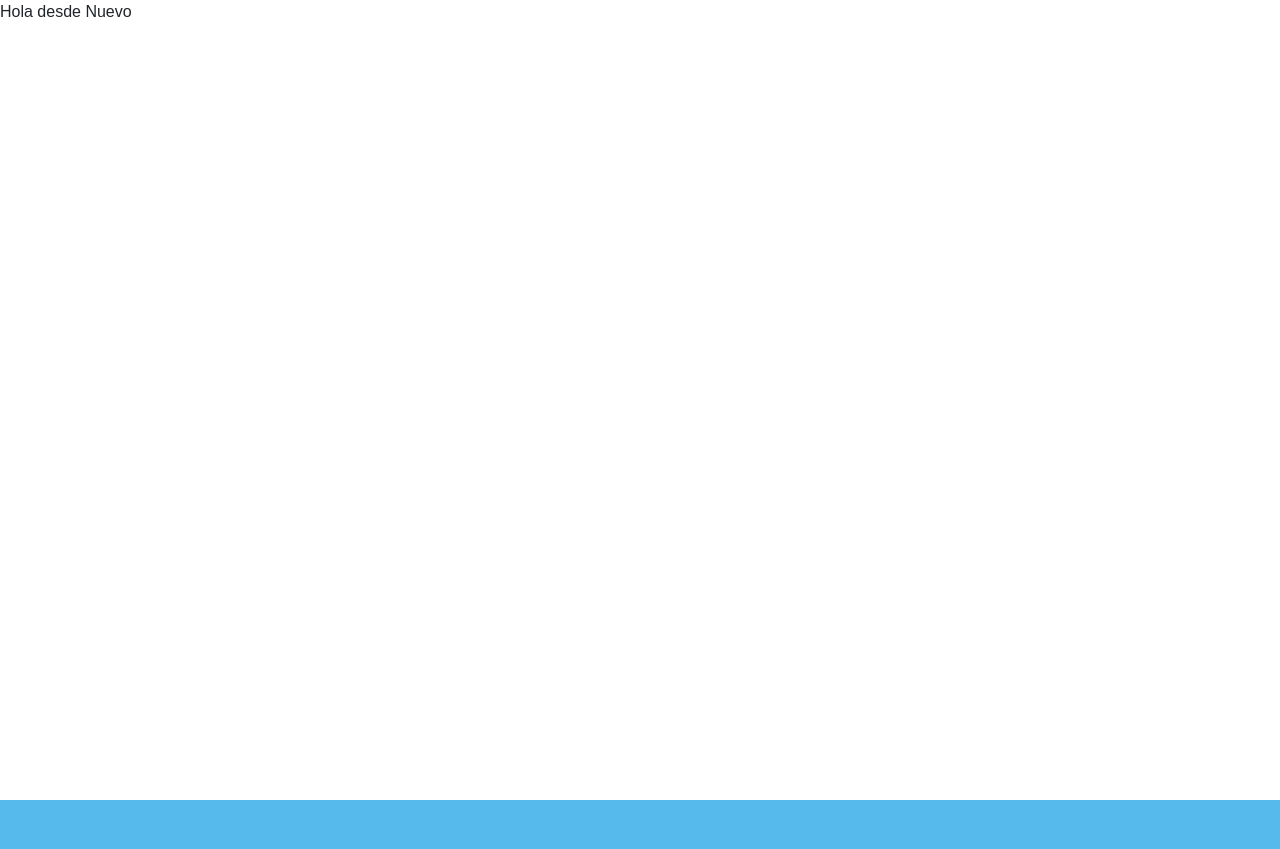
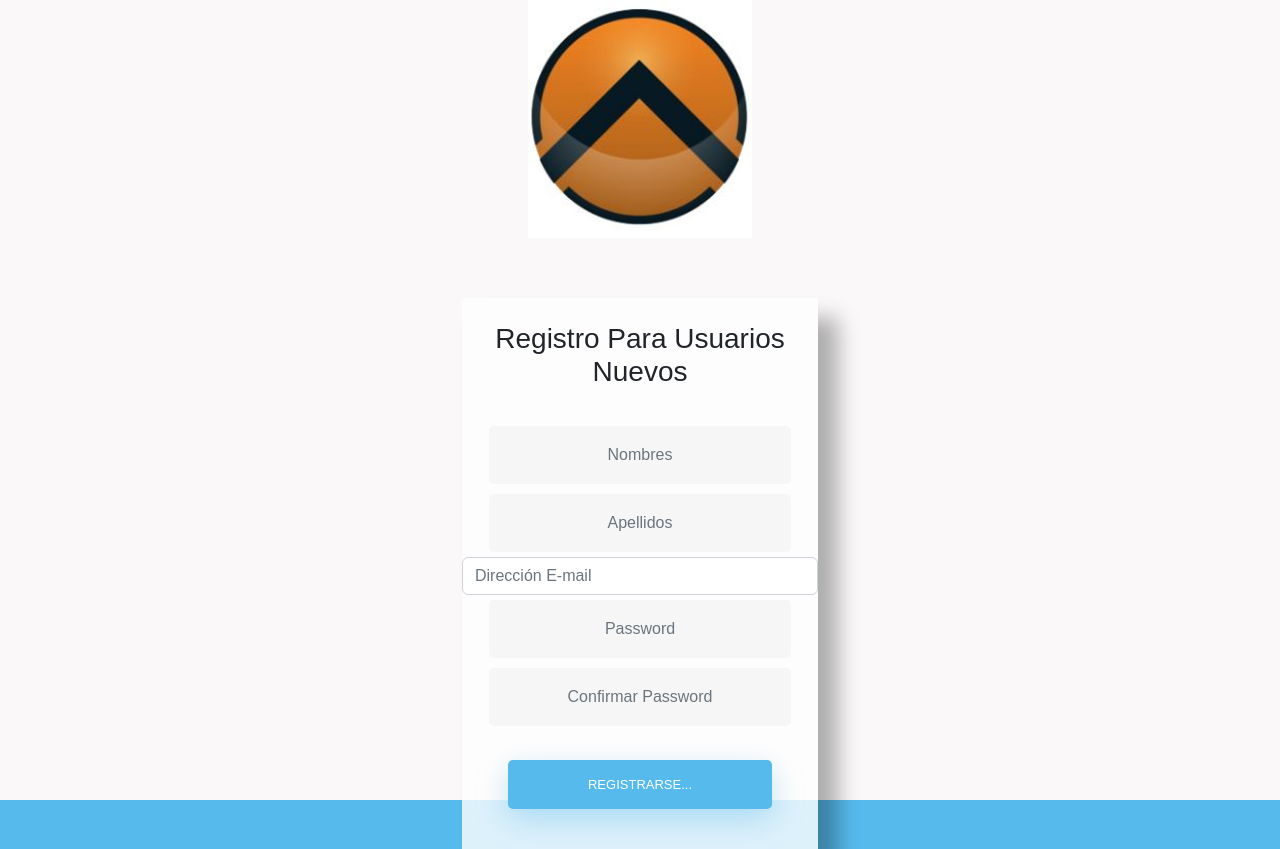
Before and after one commit to wasandov/Aspis_login_3, a React (Create React App) app: page /Nuevo in a window 1280 px wide. Before the commit the page ends 800 px from the top, so only its background shows below. Built offline with nearby package versions, Linux system fonts and the light colour scheme; no server answers.

Commit message:
3
Se adiciona Registro de usuario nuevo, y recordatorio de Password

```diff
--- /dev/null
+++ b/src/assetss/css/Nuevo.css
@@ -0,0 +1,19 @@
+body{
+    background-color: #faf8f8;
+    justify-content: center;
+
+}
+.centered-form{
+	margin-top: 60px;
+}
+
+.centered-form .panel{
+	background: rgba(255, 255, 255, 0.8);
+	box-shadow: rgba(0, 0, 0, 0.3) 20px 20px 20px;
+}
+.row{
+    justify-content: center;
+}
+#icon {
+    width:20%;
+}
--- a/src/components/Login.jsx
+++ b/src/components/Login.jsx
@@ -65,8 +65,11 @@ class Login extends React.Component{
                 errorMsg: error.response.data.message
             })
         })
+    }
 
-
+    manejadorBotonNewUSer=()=>{
+        console.log("Enviado Nuevo usuario")
+        this.props.history.push("/Nuevo");
     }
 
     render(){
--- a/src/components/Nuevo.jsx
+++ b/src/components/Nuevo.jsx
@@ -1,13 +1,94 @@
 import React from "react";
+import '../assetss/css/Nuevo.css';
+import logo from '../assetss/img/logo.JPG';
+import {apiurl} from '../services/apirest.js';
+import axios from "axios";
 
 //Heredar la clase components
 class Nuevo extends React.Component{
 
+    componentDidMount(){
+        const urlpruebas="https://api.solodata.es";
+        let PacienteId=this.props.match.params.id;
+        let url = urlpruebas + "/pacientes?id=" + PacienteId;             //Ruta donde se van a alterar los datos
+        axios.get(url)
+        .then(response =>{
+            this.setState({
+                form:{
+                    nombre : response.data[0].Nombre,
+                    direccion : response.data[0].Direccion,
+                    dni : response.data[0].DNI,
+                    correo : response.data[0].Correo,
+                    codigoPostal : response.data[0].CodigoPostal,
+                    genero : response.data[0].Genero,
+                    telefono : response.data[0].Telefono,
+                    fechaNacimiento : response.data[0].FechaNacimiento,
+                    token : localStorage.getItem("token"),
+                    pacienteId: response.data[0].PacienteId
+                }
+            })
+            console.log(response)
+        });
+
+    }
+
     render(){
         return(
-            <div>
-                Hola desde Nuevo
-            </div>
+            <React.Fragment>
+                <div className="container">
+                    <center>
+                    <img className="icono" src={logo} width="1px" id="icon" alt="Icono Aspis" />
+                        <div className="row centered-form"  >
+                        <div className="col-xs-12 col-sm-8 col-md-4 col-sm-offset-2 col-md-offset-4" flex-justify-content= "center">
+                            <div className="panel panel-default">
+                                <div className="panel-heading">
+                                    <br></br>
+                                        <h3 className="panel-title">Registro Para Usuarios Nuevos </h3>
+                                        <br></br>
+                                        </div>
+                                        <div className="panel-body">
+                                        <form role="form">
+                                            <div className="row">
+                                                <div className="col-xs-6 col-sm-6 col-md-6 col-lg-12">
+                                                    <div className="form-group">
+                                                        <input type="text" name="nombre" id="first_name" className="form-control input-sm" placeholder="Nombres" />
+                                                    </div>
+                                                </div>
+                                                <div className="col-xs-6 col-sm-6 col-md-6 col-lg-12">
+                                                    <div className="form-group">
+                                                        <input type="text" name="direccion" id="last_name" className="form-control input-sm" placeholder="Apellidos" />
+                                                    </div>
+                                                </div>
+                                            </div>
+
+                                            <div className="form-group">
+                                                <input type="email" name="email" id="dni" className="form-control input-sm" placeholder="Dirección E-mail" />
+                                            </div>
+
+                                            <div className="row">
+                                                <div className="col-xs-6 col-sm-6 col-md-6 col-lg-12">
+                                                    <div className="form-group">
+                                                        <input type="password" name="correo" id="password" className="form-control input-sm" placeholder="Password" />
+                                                    </div>
+                                                </div>
+                                                <div className="col-xs-6 col-sm-6 col-md-6 col-lg-12">
+                                                    <div className="form-group">
+                                                        <input type="password" name="genero" id="password_confirmation" className="form-control input-sm" placeholder="Confirmar Password" />
+                                                    </div>
+                                                </div>
+                                            </div>
+                                            <br></br>
+                                            <input type="submit" value="Registrarse..." className="btn btn-info btn-block"/>
+                                            <br></br>
+                                        </form>
+                                    </div>
+                                </div>
+                            </div>
+                        </div>
+                    </center>
+                    </div>
+
+            </React.Fragment>
         );
 
     }
```
